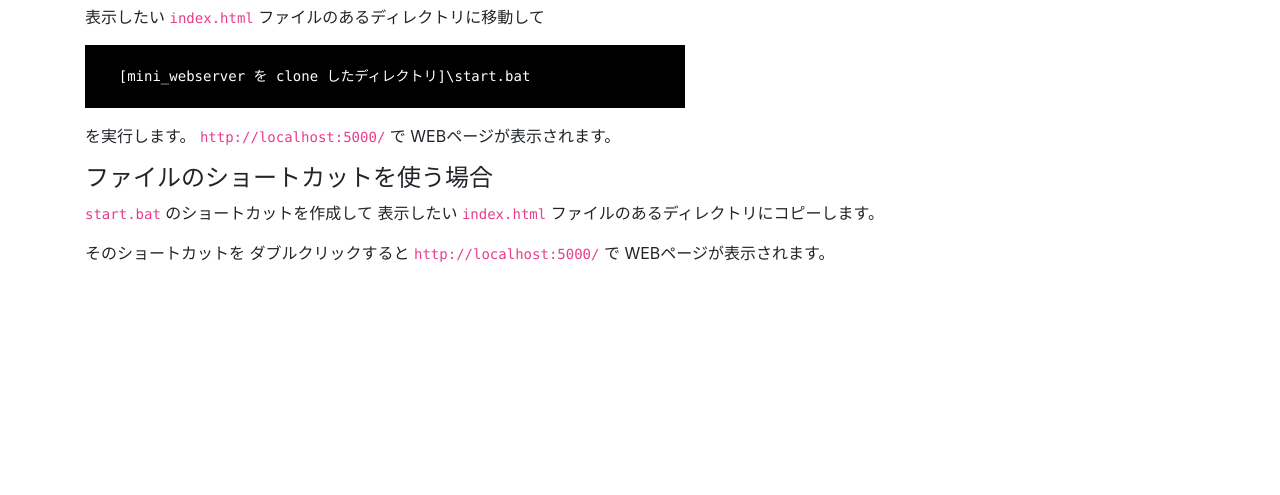
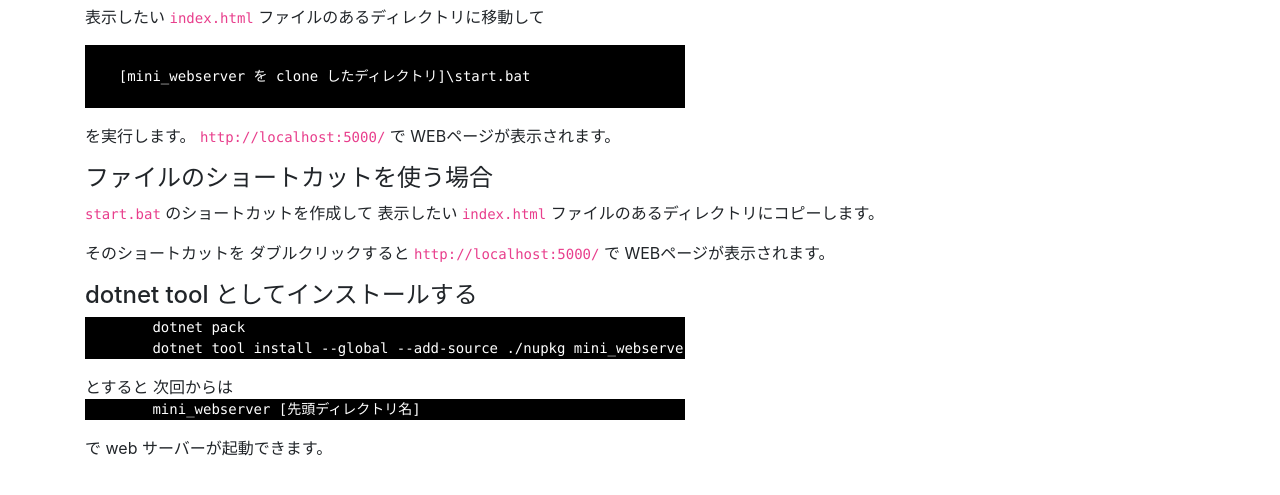
Before and after one commit to kkato233/mini_webserver, a plain HTML site: page index.html in a window 1280 px wide. Shown: the part 137-632 px from the top of the page. Drawn offline with nearby package versions, Linux system fonts and the light colour scheme.

Commit message:
dotnet tool として インストールする方法の追加

```diff
--- a/index.html
+++ b/index.html
@@ -93,6 +93,19 @@
 
     </main>
 
+	<main role="main" class="container">
+		<h4>dotnet tool としてインストールする</h4>
+		<pre style="background-color: black; color:white; width: 600px;">
+	dotnet pack
+	dotnet tool install --global --add-source ./nupkg mini_webserver</pre>
+
+		とすると 次回からは
+		<pre style="background-color: black; color:white; width: 600px;">
+	mini_webserver [先頭ディレクトリ名]		</pre>
+		で web サーバーが起動できます。
+
+    </main>
+
     <!-- Optional JavaScript -->
     <!-- jQuery first, then Popper.js, then Bootstrap JS -->
     <script src="https://code.jquery.com/jquery-3.3.1.slim.min.js" integrity="sha384-q8i/X+965DzO0rT7abK41JStQIAqVgRVzpbzo5smXKp4YfRvH+8abtTE1Pi6jizo" crossorigin="anonymous"></script>
```
Also changed, not shown: 1 other file.
